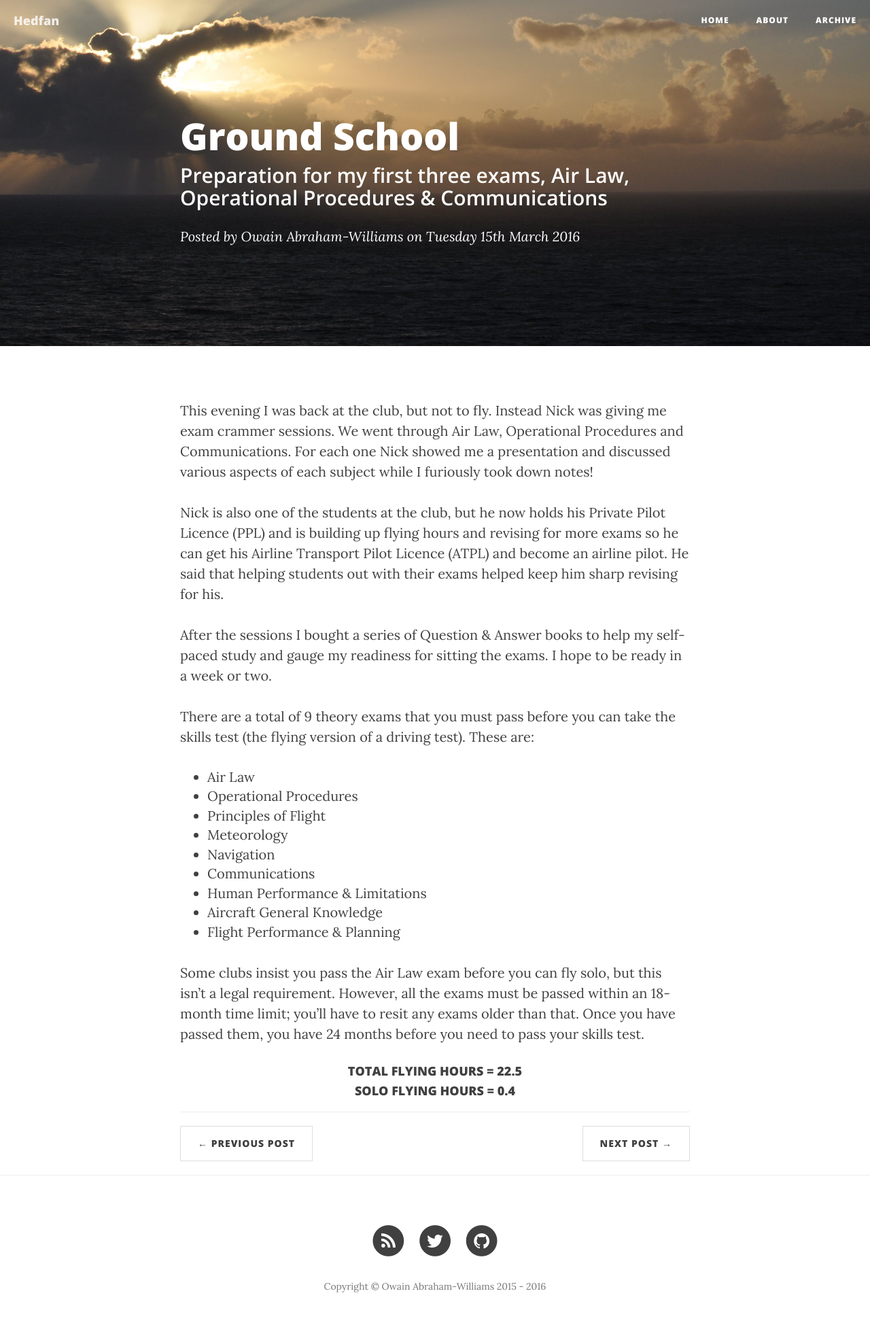
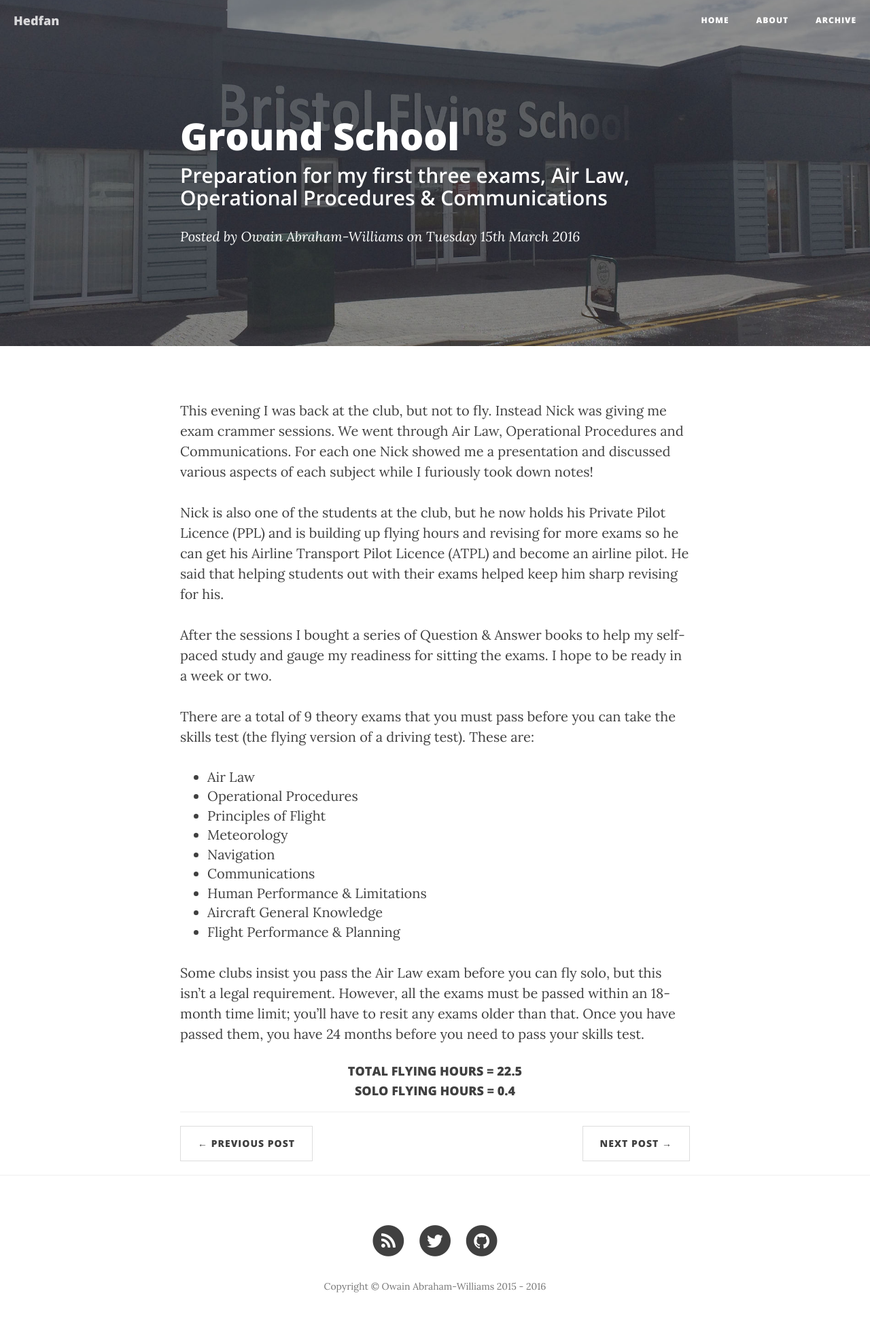
Before and after one commit to AnturGyffrous/hedfan.uk, a Jekyll site: the page built from _posts/2016-03-15-ground-school-air-law-opps-and-comms.md, in a window 1280 px wide. Shown: the whole page at 68% size. Built offline with Jekyll 4.4.1, drawn with Linux system fonts in a browser that asks for light colours; nearby versions of some CDN libraries; comment, search, counter and statistics services are not loaded.

Commit message:
Use club photo as background for ground school post.

```diff
--- a/_posts/2016-03-15-ground-school-air-law-opps-and-comms.md
+++ b/_posts/2016-03-15-ground-school-air-law-opps-and-comms.md
@@ -4,6 +4,7 @@ title:      "Ground School"
 subtitle:   "Preparation for my first three exams, Air Law, Operational Procedures & Communications"
 date:       2016-03-15
 author:     "Owain Abraham-Williams"
+header-img: "img/2015-06-20-joining-a-club-bg.jpg"
 ---
 
 This evening I was back at the club, but not to fly. Instead Nick was giving me exam
```
